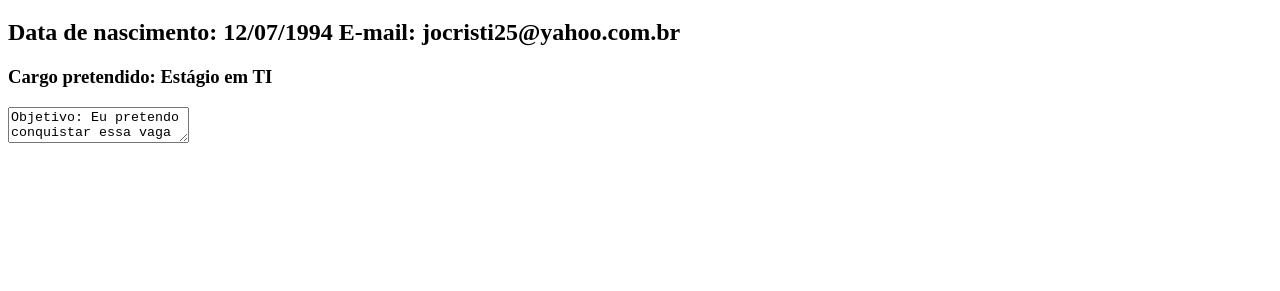
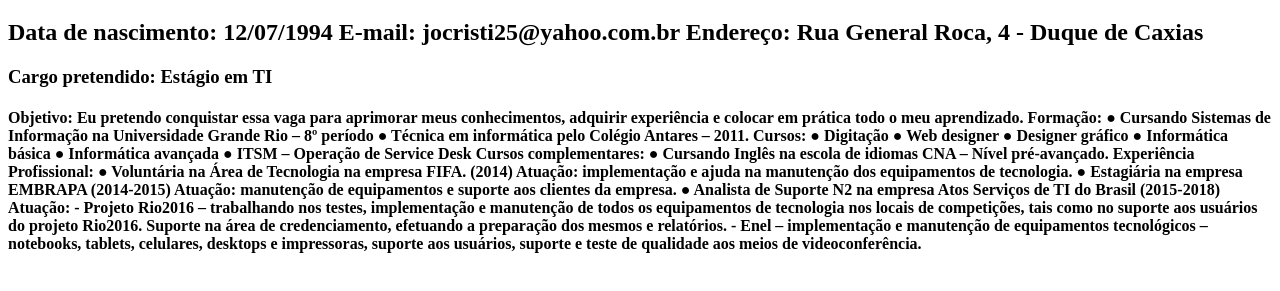
Before and after one commit to joycegrint/meu-site, a plain HTML site: page index.html in a window 1280 px wide. Shown: the part 61-352 px from the top of the page. Drawn offline with Linux system fonts and the light colour scheme.

Commit message:
Adicionando o endereço no arquivo index.html

```diff
--- a/index.html
+++ b/index.html
@@ -9,11 +9,12 @@
 <body>
 <h1>Joyce Cristina Silva da Costa</h1>
 <h2>Data de nascimento: 12/07/1994
-    E-mail: jocristi25@yahoo.com.br</h2>
+    E-mail: jocristi25@yahoo.com.br
+Endereço: Rua General Roca, 4 - Duque de Caxias </h2>
 
 
 <h3> Cargo pretendido: Estágio em TI</h3>
-<textarea>
+<h4>
 Objetivo: Eu pretendo conquistar essa vaga para aprimorar meus conhecimentos, adquirir
 experiência e colocar em prática todo o meu aprendizado.
 
@@ -46,6 +47,6 @@ do projeto Rio2016. Suporte na área de credenciamento, efetuando a preparação
 - Enel – implementação e manutenção de equipamentos tecnológicos – notebooks, tablets,
 celulares, desktops e impressoras, suporte aos usuários, suporte e teste de qualidade aos meios de
 videoconferência.
-</textarea>
+</h4>
 </body>
 </html>
```
